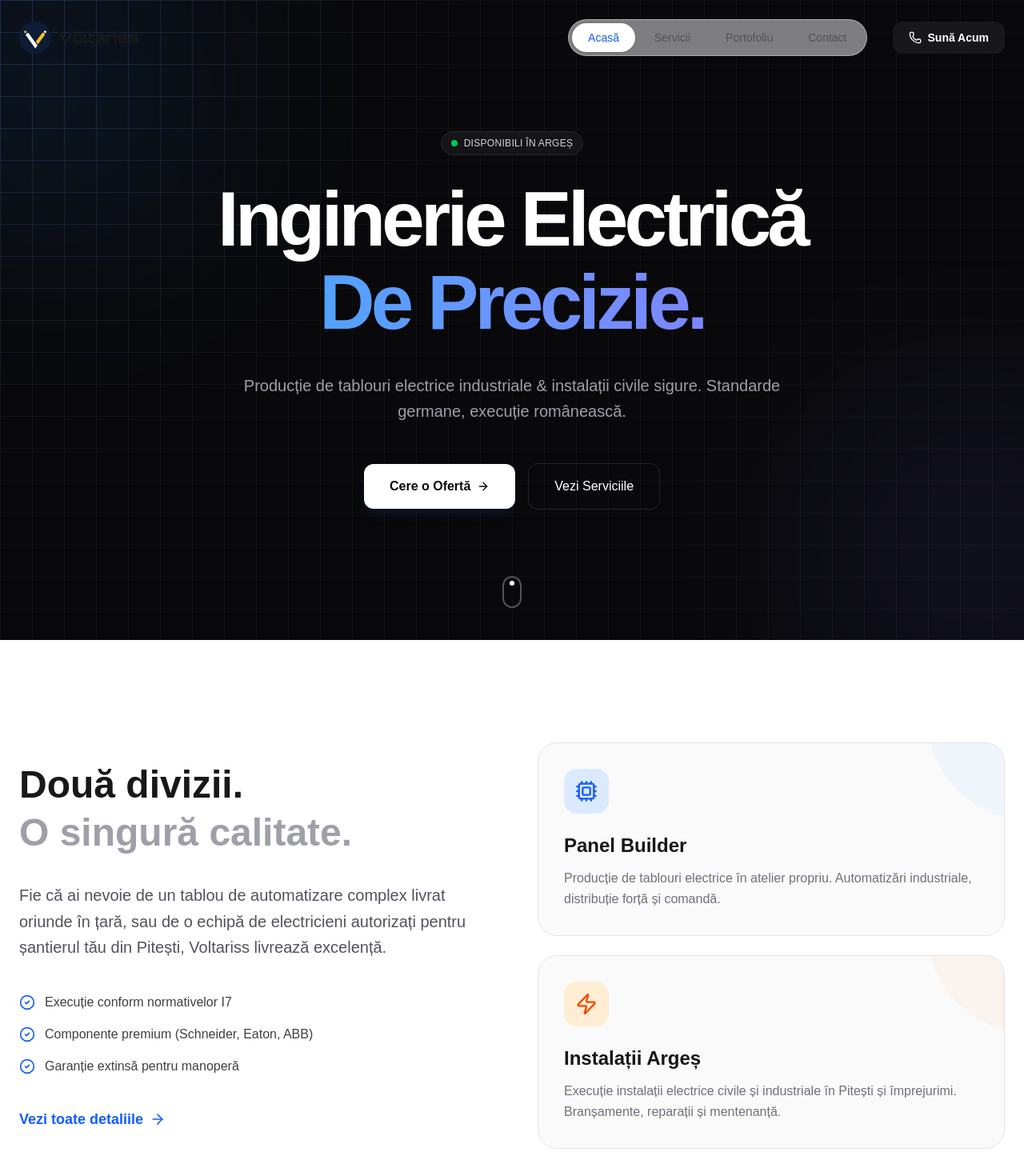
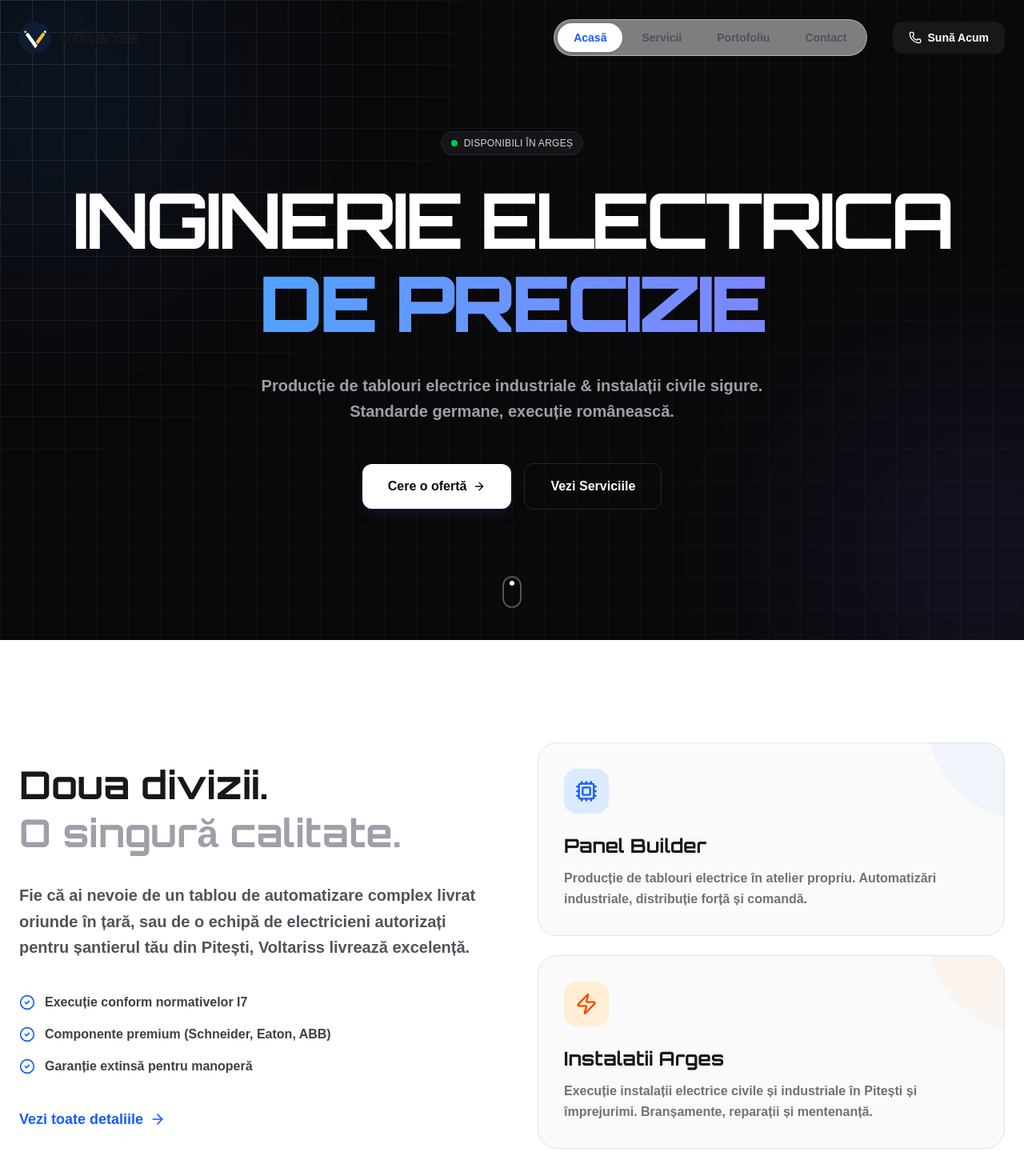
Before and after one commit to Bogdiyandrew/voltarisssite, a Next.js app: page / in a window 1280 px wide. Shown: the top 1470 px of the page at 80% size. Built offline with nearby package versions, Linux system fonts and the light colour scheme.

Commit message:
portofoliu de facut font

```diff
--- a/app/globals.css
+++ b/app/globals.css
@@ -11,6 +11,7 @@
   --font-sans: var(--font-geist-sans);
   --font-mono: var(--font-geist-mono);
   --font-orbitron: var(--font-orbitron);
+  --font-inter: var(--font-inter);
 }
 
 @media (prefers-color-scheme: dark) {
--- a/app/layout.tsx
+++ b/app/layout.tsx
@@ -4,7 +4,7 @@ import "./globals.css";
 import Navbar from "@/components/Navbar";
 import SmoothScrolling from "@/components/SmoothScrolling";
 import Footer from "@/components/Footer";
-import { orbitron } from "@/app/ui/fonts";
+import { orbitron, inter } from "@/app/ui/fonts";
 
 const geistSans = Geist({
   variable: "--font-geist-sans",
--- a/app/page.tsx
+++ b/app/page.tsx
@@ -94,7 +94,7 @@ function Hero() {
               <span className="animate-ping absolute inline-flex h-full w-full rounded-full bg-green-400 opacity-75"></span>
               <span className="relative inline-flex rounded-full h-2 w-2 bg-green-500"></span>
             </span>
-            <span className="text-xs font-medium text-zinc-300 tracking-wide uppercase">
+            <span className="font-inter font-bold text-xs font-medium text-zinc-300 tracking-wide uppercase">
               Disponibili în Argeș
             </span>
           </div>
@@ -106,18 +106,18 @@ function Hero() {
             initial={{ opacity: 0, y: 30 }}
             animate={{ opacity: 1, y: 0 }}
             transition={{ duration: 0.8, ease: "easeOut" }}
-            className="text-5xl md:text-7xl lg:text-8xl font-bold tracking-tighter text-white pb-2"
+            className="font-orbitron font-bold text-5xl md:text-7xl lg:text-8xl tracking-tighter text-white pb-2"
           >
-            Inginerie Electrică
+            INGINERIE ELECTRICA
           </motion.h1>
 
           <motion.h1
             initial={{ opacity: 0, y: 30 }}
             animate={{ opacity: 1, y: 0 }}
             transition={{ duration: 0.8, delay: 0.3, ease: "easeOut" }}
-            className="text-5xl md:text-7xl lg:text-8xl font-bold tracking-tighter text-transparent bg-clip-text bg-linear-to-r from-blue-400 via-indigo-400 to-blue-400 bg-[length:200%_auto] animate-gradient pb-2"
+            className="font-orbitron font-black text-5xl md:text-7xl lg:text-8xl  tracking-tighter text-transparent bg-clip-text bg-linear-to-r from-blue-400 via-indigo-400 to-blue-400 bg-[length:200%_auto] animate-gradient pb-2"
           >
-            De Precizie.
+            DE PRECIZIE
           </motion.h1>
         </div>
 
@@ -126,7 +126,7 @@ function Hero() {
           initial={{ opacity: 0, y: 20 }}
           animate={{ opacity: 1, y: 0 }}
           transition={{ delay: 0.6, duration: 0.8 }}
-          className="text-lg md:text-xl text-zinc-400 max-w-2xl mx-auto mb-12 leading-relaxed"
+          className="font-inter font-black text-lg md:text-xl text-zinc-400 max-w-2xl mx-auto mb-12 leading-relaxed"
         >
           Producție de tablouri electrice industriale & instalații civile sigure.
           Standarde germane, execuție românească.
@@ -143,9 +143,9 @@ function Hero() {
             <motion.button
               whileHover={{ scale: 1.05 }}
               whileTap={{ scale: 0.95 }}
-              className="w-full sm:w-auto px-8 py-4 bg-white text-zinc-950 font-bold rounded-xl flex items-center justify-center gap-2 shadow-lg shadow-blue-900/20 transition-shadow"
+              className="font-inter w-full sm:w-auto px-8 py-4 bg-white text-zinc-950 font-black rounded-xl flex items-center justify-center gap-2 shadow-lg shadow-blue-900/20 transition-shadow cursor-pointer"
             >
-              Cere o Ofertă <ArrowRight className="w-4 h-4" />
+              Cere o ofertă <ArrowRight className="w-4 h-4" />
             </motion.button>
           </Link>
 
@@ -153,7 +153,7 @@ function Hero() {
             <motion.button
               whileHover={{ scale: 1.05, backgroundColor: "rgba(255,255,255,0.1)" }}
               whileTap={{ scale: 0.95 }}
-              className="w-full sm:w-auto px-8 py-4 bg-transparent border border-zinc-800 text-white font-medium rounded-xl transition-colors"
+              className="font-inter font-black w-full sm:w-auto px-8 py-4 bg-transparent border border-zinc-800 text-white rounded-xl transition-colors cursor-pointer"
             >
               Vezi Serviciile
             </motion.button>
@@ -188,11 +188,11 @@ function ServicesTeaser() {
         <div className="grid lg:grid-cols-2 gap-16 items-center">
 
           <FadeIn>
-            <h2 className="text-4xl md:text-5xl font-bold mb-8 text-zinc-900 dark:text-white leading-tight">
-              Două divizii.<br />
+            <h2 className="font-orbitron text-4xl md:text-5xl font-bold mb-8 text-zinc-900 dark:text-white leading-tight">
+              Doua divizii.<br />
               <span className="text-zinc-400">O singură calitate.</span>
             </h2>
-            <p className="text-xl text-zinc-600 dark:text-zinc-400 mb-10 leading-relaxed">
+            <p className="font-inter font-bold text-xl text-zinc-600 dark:text-zinc-400 mb-10 leading-relaxed">
               Fie că ai nevoie de un tablou de automatizare complex livrat oriunde în țară,
               sau de o echipă de electricieni autorizați pentru șantierul tău din Pitești,
               Voltariss livrează excelență.
@@ -200,15 +200,15 @@ function ServicesTeaser() {
 
             <div className="space-y-4 mb-10">
               {['Execuție conform normativelor I7', 'Componente premium (Schneider, Eaton, ABB)', 'Garanție extinsă pentru manoperă'].map((item, i) => (
-                <div key={i} className="flex items-center gap-3 text-zinc-700 dark:text-zinc-300">
+                <div key={i} className="font-inter font-bold flex items-center gap-3 text-zinc-700 dark:text-zinc-300">
                   <CheckCircle2 className="w-5 h-5 text-blue-600 flex-shrink-0" />
                   <span>{item}</span>
                 </div>
               ))}
             </div>
 
-            <Link href="/servicii" className="inline-flex items-center gap-2 text-blue-600 font-bold text-lg hover:gap-4 transition-all group">
-              Vezi toate detaliile <ArrowRight className="w-5 h-5 group-hover:translate-x-1 transition-transform" />
+            <Link href="/servicii" className="font-inter font-black inline-flex items-center gap-2 text-blue-600 font-bold text-lg hover:gap-4 transition-all group">
+              Vezi toate detaliile <ArrowRight className="font-inter w-5 h-5 group-hover:translate-x-1 transition-transform" />
             </Link>
           </FadeIn>
 
@@ -218,8 +218,8 @@ function ServicesTeaser() {
               <div className="w-14 h-14 rounded-2xl bg-blue-100 dark:bg-blue-900/30 flex items-center justify-center mb-6 group-hover:scale-110 transition-transform duration-500 relative z-10">
                 <Cpu className="w-7 h-7 text-blue-600" />
               </div>
-              <h3 className="text-2xl font-bold mb-3 dark:text-white group-hover:text-blue-600 transition-colors relative z-10">Panel Builder</h3>
-              <p className="text-zinc-500 leading-relaxed relative z-10">
+              <h3 className="font-orbitron text-2xl font-bold mb-3 dark:text-white group-hover:text-blue-600 transition-colors relative z-10">Panel Builder</h3>
+              <p className="font-inter font-bold text-zinc-500 leading-relaxed relative z-10">
                 Producție de tablouri electrice în atelier propriu. Automatizări industriale, distribuție forță și comandă.
               </p>
             </FadeIn>
@@ -229,8 +229,8 @@ function ServicesTeaser() {
               <div className="w-14 h-14 rounded-2xl bg-orange-100 dark:bg-orange-900/30 flex items-center justify-center mb-6 group-hover:scale-110 transition-transform duration-500 relative z-10">
                 <Zap className="w-7 h-7 text-orange-600" />
               </div>
-              <h3 className="text-2xl font-bold mb-3 dark:text-white group-hover:text-orange-600 transition-colors relative z-10">Instalații Argeș</h3>
-              <p className="text-zinc-500 leading-relaxed relative z-10">
+              <h3 className="font-orbitron text-2xl font-bold mb-3 dark:text-white group-hover:text-orange-600 transition-colors relative z-10">Instalatii Arges</h3>
+              <p className="font-inter font-bold text-zinc-500 leading-relaxed relative z-10">
                 Execuție instalații electrice civile și industriale în Pitești și împrejurimi. Branșamente, reparații și mentenanță.
               </p>
             </FadeIn>
@@ -248,10 +248,10 @@ function PortfolioTeaser() {
     <section className="py-32 bg-zinc-50 dark:bg-zinc-950 border-t border-zinc-200 dark:border-zinc-800">
       <div className="container px-6 mx-auto text-center">
         <FadeIn className="max-w-3xl mx-auto">
-          <h2 className="text-3xl md:text-5xl font-bold mb-8 dark:text-white">
-            Lucrări care vorbesc de la sine
+          <h2 className="font-orbitron font-black text-3xl md:text-5xl mb-8 dark:text-white">
+            Lucrari care vorbesc de la sine
           </h2>
-          <p className="text-xl text-zinc-600 dark:text-zinc-400 mb-12">
+          <p className="font-inter font-bold text-xl text-zinc-600 dark:text-zinc-400 mb-12">
             Nu vorbim mult. Lăsăm calitatea execuției să te convingă.
             Aruncă o privire în interiorul tablourilor noastre și vezi standardul Voltariss.
           </p>
@@ -260,7 +260,7 @@ function PortfolioTeaser() {
             <motion.button
               whileHover={{ scale: 1.05 }}
               whileTap={{ scale: 0.95 }}
-              className="inline-flex items-center gap-3 px-10 py-5 bg-white dark:bg-zinc-900 border border-zinc-200 dark:border-zinc-800 rounded-xl font-bold text-lg hover:bg-zinc-50 dark:hover:bg-zinc-800 transition-all shadow-lg hover:shadow-xl text-zinc-900 dark:text-white"
+              className="font-inter font-black inline-flex items-center gap-3 px-10 py-5 bg-white dark:bg-zinc-900 border border-zinc-200 dark:border-zinc-800 rounded-xl  text-lg hover:bg-zinc-50 dark:hover:bg-zinc-800 transition-all shadow-lg hover:shadow-xl text-zinc-900 dark:text-white cursor-pointer"
             >
               Vezi Galeria Foto <ArrowRight className="w-5 h-5" />
             </motion.button>
--- a/app/ui/fonts.ts
+++ b/app/ui/fonts.ts
@@ -1,7 +1,13 @@
-import { Orbitron } from 'next/font/google';
+import { Orbitron, Inter } from 'next/font/google'; // Importăm Inter
 
 export const orbitron = Orbitron({
     subsets: ['latin'],
-    variable: '--font-orbitron', // Asta ne ajută să îl folosim în Tailwind
+    variable: '--font-orbitron',
     display: 'swap',
 });
+
+export const inter = Inter({ // Configurăm Inter
+    subsets: ['latin'],
+    variable: '--font-inter',
+    display: 'swap',
+});
--- a/components/Navbar.tsx
+++ b/components/Navbar.tsx
@@ -20,6 +20,7 @@ export default function Navbar() {
     return () => window.removeEventListener("scroll", handleScroll);
   }, []);
 
+  // Previne scroll-ul când meniul mobil este deschis
   useEffect(() => {
     if (isMobileMenuOpen) {
       document.body.style.overflow = "hidden";
@@ -53,12 +54,13 @@ export default function Navbar() {
                 src="/logo.svg"
                 alt="Voltariss Logo"
                 fill
-                className="object-contain" // Asigură că logo-ul se vede complet fără să fie deformat
+                className="object-contain"
                 priority
               />
             </div>
 
             <span
+              // Logo text foloseste Orbitron Black
               className={`font-orbitron font-black text-xl tracking-tight transition-colors ${isScrolled || pathname !== "/"
                 ? "text-zinc-900 dark:text-white"
                 : "text-zinc-900 dark:text-white"
@@ -77,7 +79,8 @@ export default function Navbar() {
                   <Link
                     key={link.name}
                     href={link.href}
-                    className={`relative px-5 py-2 rounded-full text-sm font-medium transition-all duration-300 ${isActive
+                    // AICI: font-medium a devenit font-bold font-inter
+                    className={`relative px-5 py-2 rounded-full text-sm font-bold font-inter transition-all duration-300 ${isActive
                       ? "text-blue-600 dark:text-blue-400 bg-white dark:bg-zinc-800 shadow-sm"
                       : "text-zinc-600 dark:text-zinc-400 hover:text-zinc-900 dark:hover:text-white hover:bg-white/50 dark:hover:bg-zinc-800/50"
                       }`}
@@ -90,7 +93,8 @@ export default function Navbar() {
 
             <a
               href="tel:0720000000"
-              className="flex items-center gap-2 px-5 py-2.5 bg-zinc-900 dark:bg-white text-white dark:text-zinc-900 rounded-xl text-sm font-bold hover:scale-105 hover:shadow-lg hover:shadow-zinc-900/20 dark:hover:shadow-white/20 transition-all"
+              // AICI: Am adăugat font-inter
+              className="flex items-center gap-2 px-5 py-2.5 bg-zinc-900 dark:bg-white text-white dark:text-zinc-900 rounded-xl text-sm font-bold font-inter hover:scale-105 hover:shadow-lg hover:shadow-zinc-900/20 dark:hover:shadow-white/20 transition-all"
             >
               <Phone className="w-4 h-4" />
               <span>Sună Acum</span>
@@ -128,7 +132,8 @@ export default function Navbar() {
                   <Link
                     href={link.href}
                     onClick={() => setIsMobileMenuOpen(false)}
-                    className={`flex items-center justify-between p-4 rounded-2xl text-xl font-bold border transition-all ${pathname === link.href
+                    // AICI: Am adăugat font-inter
+                    className={`flex items-center justify-between p-4 rounded-2xl text-xl font-bold font-inter border transition-colors ${pathname === link.href
                       ? "bg-blue-50 dark:bg-blue-900/20 border-blue-200 dark:border-blue-800 text-blue-600"
                       : "border-zinc-100 dark:border-zinc-900 text-zinc-900 dark:text-white hover:bg-zinc-50 dark:hover:bg-zinc-900"
                       }`}
@@ -150,7 +155,8 @@ export default function Navbar() {
               >
                 <a
                   href="tel:0700000000"
-                  className="flex w-full items-center justify-center gap-3 px-8 py-5 bg-blue-600 text-white rounded-2xl text-lg font-bold shadow-xl shadow-blue-600/30"
+                  // AICI: Am adăugat font-inter
+                  className="flex w-full items-center justify-center gap-3 px-8 py-5 bg-blue-600 text-white rounded-2xl text-lg font-bold font-inter shadow-xl shadow-blue-600/30"
                 >
                   <Phone className="w-5 h-5" />
                   Sună Echipa
```
Also changed, not shown: app/contact/page.tsx (+8 -8 lines), app/portofoliu/page.tsx (+5 -5 lines), app/servicii/page.tsx (+12 -12 lines), components/ContactForm.tsx (+6 -6 lines).
